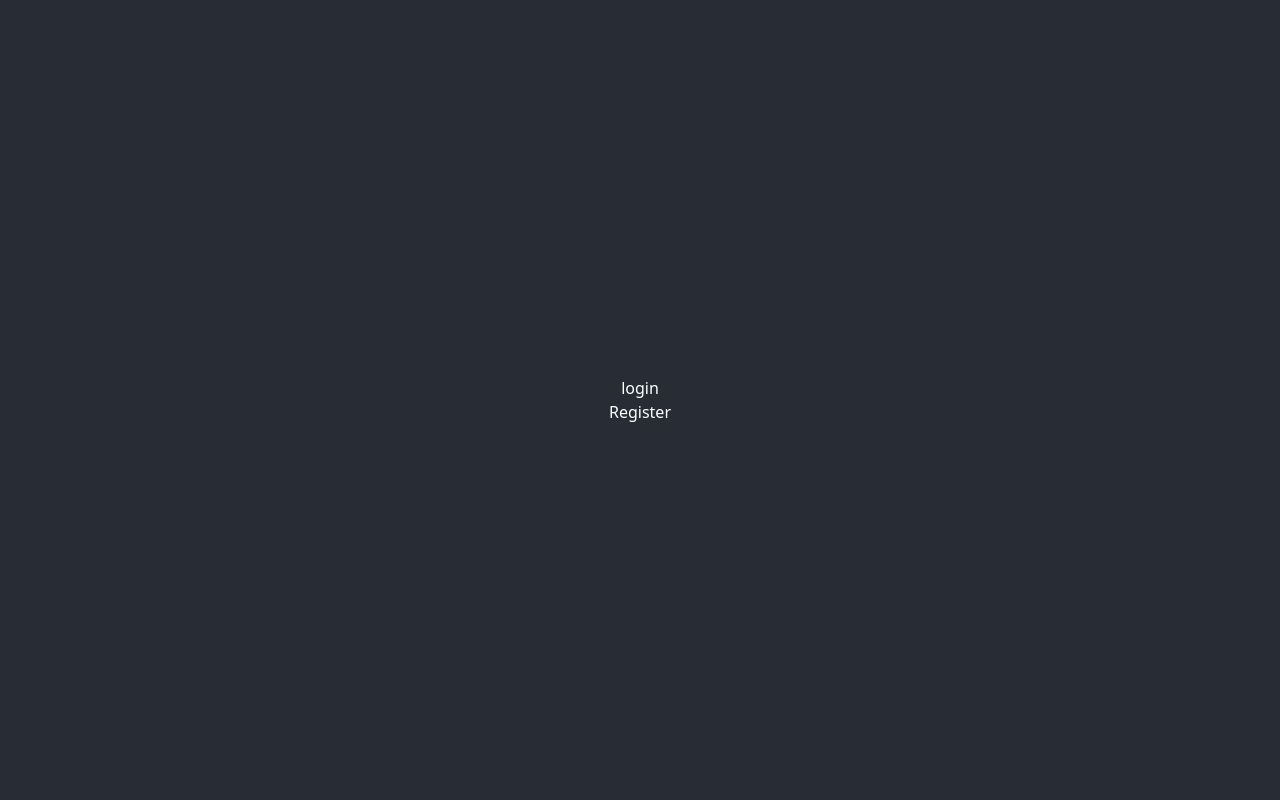
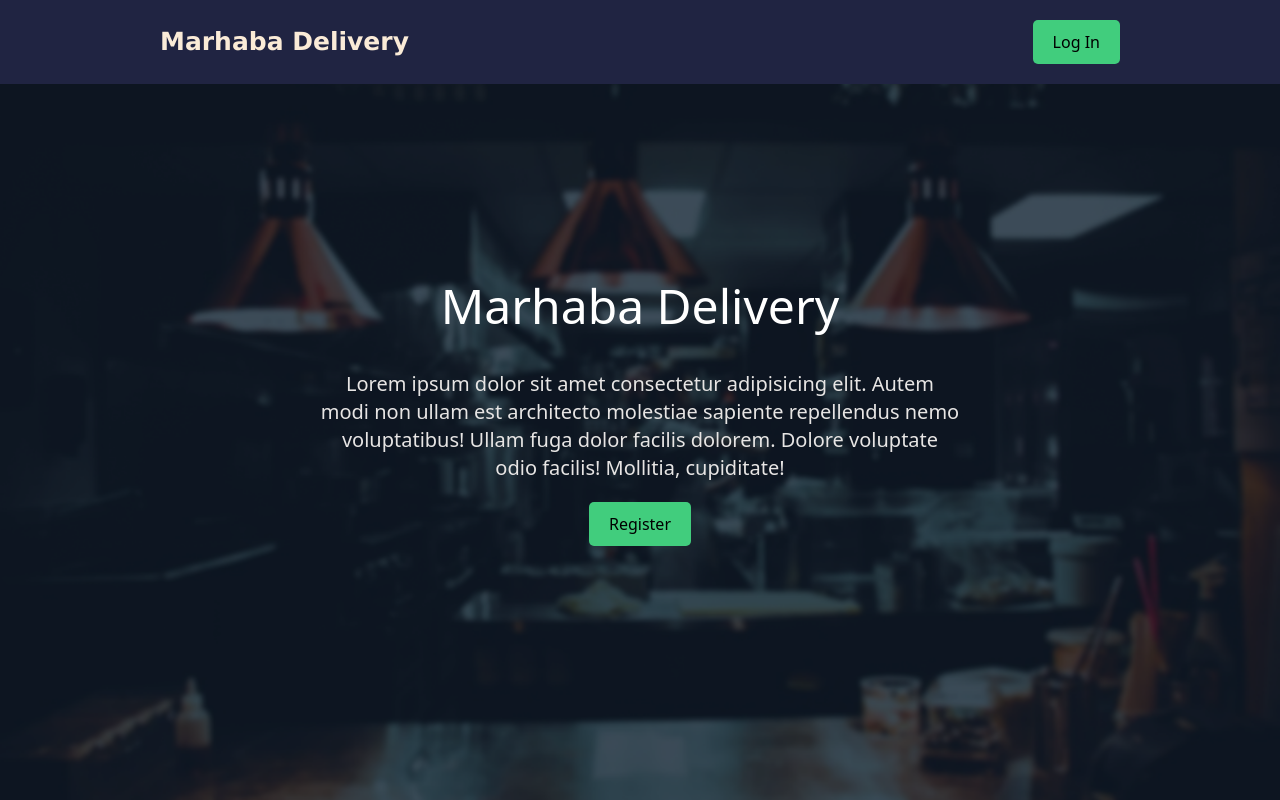
Before and after one commit to riad40/authentication-using-jwt, a React (Create React App) app in the folder frontend/: page / in a window 1280 px wide. Built offline with nearby package versions, Linux system fonts and the light colour scheme.

Commit message:
make the home page

```diff
--- a/frontend/src/App.js
+++ b/frontend/src/App.js
@@ -6,7 +6,7 @@ import { inputs, inputs1, inputs2, inputs3} from './helpers/inputs'
 function App() {
 
   return (
-    <div className="App">
+    <>
       <AuthProvider>
         <Router>
           <Routes>
@@ -23,7 +23,7 @@ function App() {
           </Routes>
         </Router>
       </AuthProvider>
-    </div>
+    </>
   )
 }
 
--- a/frontend/src/components/FormContainer.jsx
+++ b/frontend/src/components/FormContainer.jsx
@@ -1,10 +1,13 @@
+import '../css/form.css'
 
 function FormContainer({ children }) {
   return (
-    <div className="rounded-lg form" style={ { backgroundColor: '#202442'}}>
+    <div className="App opacity-80">
+      <div className="rounded-lg form" style={ { backgroundColor: '#202442'}}>
         <div className="p-5">
             { children }
         </div>
+      </div>
     </div>
   )
 }
--- a/frontend/src/components/Navbar.jsx
+++ b/frontend/src/components/Navbar.jsx
@@ -0,0 +1,14 @@
+import { Link } from 'react-router-dom'
+
+function Navbar () {
+    return (
+        <header class="w-full" style={{ backgroundColor: '#202442' }}>
+            <nav class="flex flex-col sm:flex-row sm:justify-between items-center w-3/4 mx-auto py-5">
+                <Link to="/" class="brand-logo">Marhaba Delivery</Link>
+                <Link to="/login" class="login my-3 sm:my-0 text-dark font-medium cursor-pointer">Log In</Link>
+            </nav>
+        </header>
+    )
+}
+
+export default Navbar
--- a/frontend/src/index.css
+++ b/frontend/src/css/form.css
@@ -9,8 +9,11 @@
   justify-content: center;
   height: 100vh;
 }
-body {
-  background-color: #282c34;
+.App1 {
+  display: flex;
+  align-items: center;
+  justify-content: center;
+  height: 80vh;
 }
 .text-color {
   color: #41CD7D;
--- /dev/null
+++ b/frontend/src/css/home.css
@@ -0,0 +1,33 @@
+@import url('https://fonts.googleapis.com/css2?family=Roboto:wght@100;300;400;500;700&display=swap');
+* {
+    margin: 0;
+    padding: 0;
+    box-sizing: border-box;
+}
+
+body {
+    background-image: url('../../public/bg.png');
+    background-repeat: no-repeat;
+    background-size: cover;
+    background-position: center;
+    width: 100%;
+    height: 100vh;
+}
+
+.brand-logo {
+    font-size: 25px;
+    font-weight: 700;
+    color: antiquewhite;
+    font-family:'Lucida Sans', 'Lucida Sans Regular', 'Lucida Grande', 'Lucida Sans Unicode';
+}
+
+.login {
+    color: #000;
+    padding: 10px 20px;
+    border-radius: 5px;
+    background-color: #41CD7D;
+}
+
+.login:hover {
+    opacity: .5;
+}
--- a/frontend/src/index.js
+++ b/frontend/src/index.js
@@ -1,6 +1,5 @@
 import React from 'react'
 import ReactDOM from 'react-dom/client'
-import './index.css'
 import App from './App'
 
 const root = ReactDOM.createRoot(document.getElementById('root'))
--- a/frontend/src/pages/Home.jsx
+++ b/frontend/src/pages/Home.jsx
@@ -1,11 +1,25 @@
 import { Link } from 'react-router-dom'
+import Navbar from '../components/Navbar'
+import '../css/home.css'
 
 function Home() {
   return (
-    <div className='block text-center text-white'>
-        <Link className='block' to="/login">login</Link>
-        <Link className='block' to="/register">Register</Link>
-    </div>
+    <>
+      <Navbar />
+      <section className="App1 w-full">
+        <div className="w-full mx-8 sm:w-1/2">
+          <h1 className="text-white py-5 text-5xl text-center dark:text-white">
+            Marhaba Delivery
+          </h1>
+          <p className="text-center text-stone-200 text-xl py-5">
+            Lorem ipsum dolor sit amet consectetur adipisicing elit. Autem modi non ullam est architecto molestiae sapiente repellendus nemo voluptatibus! Ullam fuga dolor facilis dolorem. Dolore voluptate odio facilis! Mollitia, cupiditate!
+          </p>
+          <div className="flex justify-center">
+            <Link to="/register" className="login">Register</Link>
+          </div>
+        </div>
+      </section>
+    </>
   )
 }
 
```
Also changed, not shown: frontend/public/bg.png (added).
